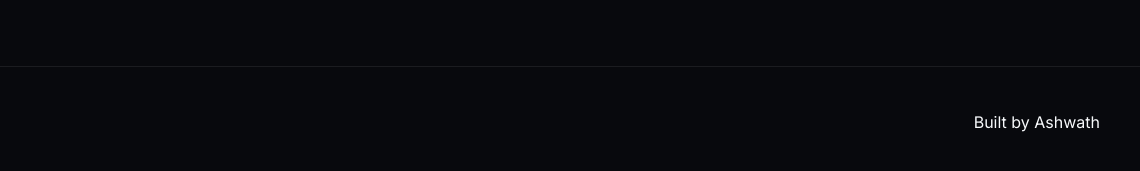
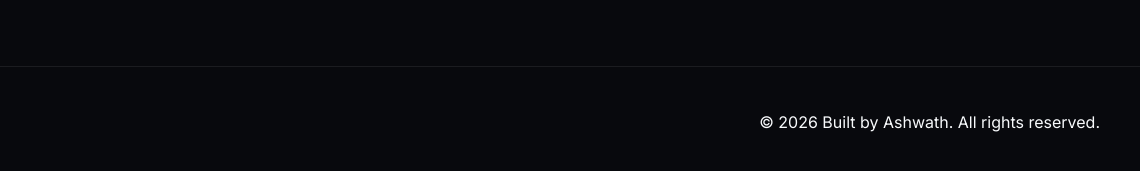
Before and after one commit to Ashwath1427/NOVA-AI, a website: page index.html in a window 1280 px wide. Shown: the part 2266-2437 px from the top of the page, 140-1280 px from the left. Drawn offline with nearby package versions, Linux system fonts and the light colour scheme.

Commit message:
style: add copyright and rights reserved to footer

```diff
--- a/index.html
+++ b/index.html
@@ -128,7 +128,7 @@
       <div class="brand">
         <img src="assets/logo.svg" alt="NOVA Logo" height="24">
       </div>
-      <p class="text-muted">Built by Ashwath</p>
+      <p class="text-muted">&copy; 2026 Built by Ashwath. All rights reserved.</p>
     </div>
   </footer>
 
```
